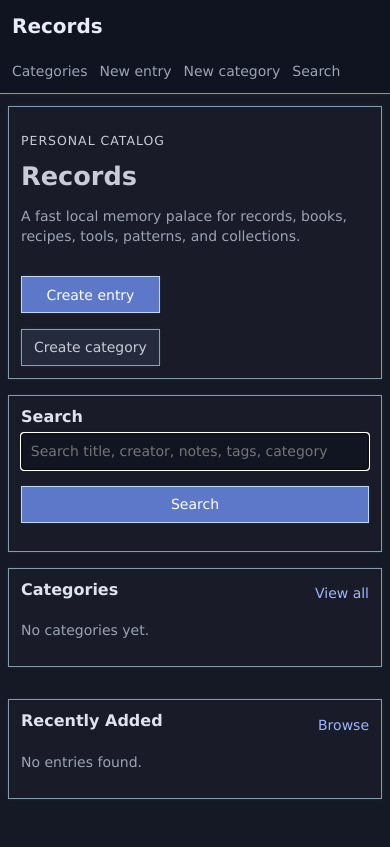
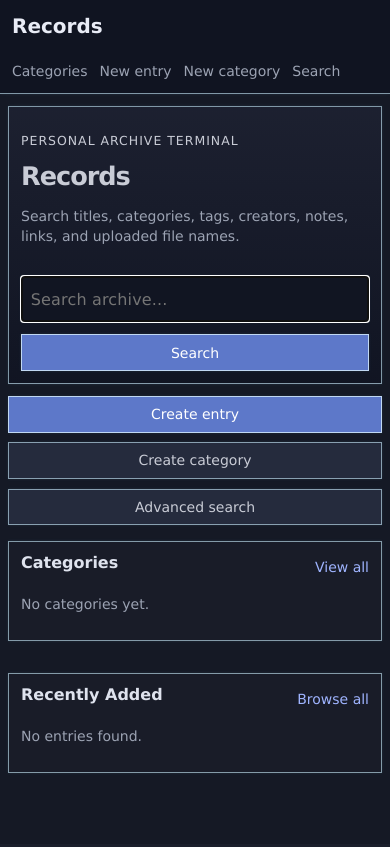
Before and after one commit to DrewRichard7/Records, a FastAPI app: page / in a window 390 px wide. After the commit the page ends 773 px from the top, so only its background shows below. Run offline with FastAPI, Linux system fonts and the light colour scheme; data that the repository does not hold is empty.

Commit message:
adjusted layout to focus search as primary feature, addressed bug with overflow in entry view

```diff
--- a/src/records/static/css/records.css
+++ b/src/records/static/css/records.css
@@ -15,14 +15,17 @@
 
 * { box-sizing: border-box; }
 
+html { overflow-x: hidden; }
+
 body {
   margin: 0;
   background: var(--bg);
   color: var(--text);
   font: 14px/1.45 Verdana, Geneva, sans-serif;
+  overflow-x: hidden;
 }
 
-a { color: var(--link); text-decoration: none; }
+a { color: var(--link); text-decoration: none; overflow-wrap: anywhere; }
 a:hover { text-decoration: underline; }
 
 h1, h2, h3 { margin: 0 0 .45rem; line-height: 1.15; }
@@ -56,6 +59,28 @@ h2 { font-size: 1rem; color: #dfe3ee; }
 .panel + .panel { margin-top: 1rem; }
 .narrow { max-width: 760px; }
 
+.search-console {
+  display: grid;
+  gap: 1rem;
+  background: linear-gradient(180deg, rgba(29, 33, 48, .98), rgba(17, 21, 34, .98));
+}
+.search-console.compact { gap: .75rem; }
+.search-console h1 { letter-spacing: -.04em; }
+.primary-search {
+  display: grid;
+  grid-template-columns: minmax(0, 1fr) auto;
+  gap: .75rem;
+  align-items: stretch;
+}
+.search-input {
+  min-height: 46px;
+  font-size: 1rem;
+  letter-spacing: .01em;
+  border-color: var(--line-strong);
+}
+.quick-actions { display: flex; flex-wrap: wrap; gap: .6rem; margin: .75rem 0 1rem; }
+.result-count { margin: .35rem 0 .6rem; }
+
 .hero, .page-title, .section-heading, .actions, .form-actions, .filterbar {
   display: flex;
   align-items: center;
@@ -63,6 +88,7 @@ h2 { font-size: 1rem; color: #dfe3ee; }
   gap: 1rem;
 }
 .actions, .form-actions, .section-heading { flex-wrap: wrap; }
+.page-title > div, .hero > div, .section-heading > * { min-width: 0; }
 .page-title { margin: .5rem 0 1rem; }
 .two-column { display: grid; grid-template-columns: minmax(0, 1fr) minmax(0, 1.35fr); gap: 1rem; margin-top: 1rem; }
 .detail-grid { display: grid; grid-template-columns: minmax(180px, 230px) minmax(0, 1fr) minmax(180px, 230px); gap: 1rem; align-items: start; }
@@ -163,18 +206,39 @@ textarea { resize: vertical; }
   padding: .55rem 0;
   border-bottom: 1px solid var(--line);
 }
+.sidebar-card .meta-row {
+  display: block;
+  padding: .7rem 0;
+}
+.sidebar-card .meta-row > * {
+  display: block;
+  max-width: 100%;
+}
+.sidebar-card .meta-row > span:first-child {
+  margin-bottom: .2rem;
+  font-size: .82rem;
+}
+.detail-row > *, .meta-row > * { min-width: 0; overflow-wrap: anywhere; }
+.meta-row strong { overflow-wrap: anywhere; }
 .detail-row > span:first-child, .meta-row > span:first-child { color: var(--muted); }
-.notes-block { margin-top: 1rem; white-space: pre-wrap; }
+.notes-block { margin-top: 1rem; white-space: pre-wrap; overflow-wrap: anywhere; }
 .error { color: #ffd4d8; background: #4a2027; border: 1px solid var(--line); padding: .6rem; border-radius: 0; box-shadow: var(--edge-shadow); }
 .search-preview:empty { display: none; }
 
 @media (max-width: 860px) {
   .topbar, .hero, .page-title { align-items: flex-start; flex-direction: column; }
+  .topbar { padding: .75rem 1rem; }
   .two-column, .detail-grid { grid-template-columns: 1fr; }
+  .primary-search { grid-template-columns: 1fr; }
+  .quick-actions { display: grid; grid-template-columns: 1fr; }
+  .archive-result { display: grid; grid-template-columns: 1fr; gap: .55rem; padding: .8rem; }
+  .archive-result .entry-summary { grid-template-columns: 1fr; gap: .25rem; }
+  .archive-result .entry-title, .archive-result .result-category, .archive-result .result-creator, .archive-result .tag-strip { grid-column: 1; grid-row: auto; }
+  .archive-result .result-category { color: #dbeeff; }
   .list-row, .entry-row, .entry-meta { align-items: flex-start; flex-direction: column; text-align: left; }
   .entry-meta { max-width: 100%; }
   .filterbar, .actions, .form-actions { align-items: stretch; flex-direction: column; }
-  .filterbar input, .filterbar select, .button, button { width: 100%; min-width: 0; }
+  .filterbar input, .filterbar select, .button, button:not(.link-button) { width: 100%; min-width: 0; }
   .detail-row, .meta-row { grid-template-columns: 1fr; gap: .2rem; }
 }
 
--- /dev/null
+++ b/src/records/static/js/records.js
@@ -0,0 +1,34 @@
+function primarySearch() {
+  return document.querySelector("[data-primary-search]");
+}
+
+function firstResultLink() {
+  return document.querySelector(".archive-result .entry-title");
+}
+
+document.addEventListener("keydown", (event) => {
+  const active = document.activeElement;
+  const isTyping = active instanceof HTMLInputElement || active instanceof HTMLTextAreaElement || active instanceof HTMLSelectElement;
+  const search = primarySearch();
+
+  if (event.key === "/" && !isTyping && search) {
+    event.preventDefault();
+    search.focus();
+    search.select();
+    return;
+  }
+
+  if (event.key === "Escape" && active === search) {
+    search.value = "";
+    search.dispatchEvent(new Event("search", { bubbles: true }));
+    return;
+  }
+
+  if (event.key === "Enter" && active === search && search.value.trim()) {
+    const link = firstResultLink();
+    if (link) {
+      event.preventDefault();
+      link.click();
+    }
+  }
+});
--- a/src/records/templates/base.html
+++ b/src/records/templates/base.html
@@ -11,6 +11,7 @@
   <meta name="apple-mobile-web-app-title" content="Records">
   <link rel="stylesheet" href="{{ url_for('static', path='css/records.css') }}">
   <script src="https://unpkg.com/htmx.org@2.0.4" defer></script>
+  <script src="{{ url_for('static', path='js/records.js') }}" defer></script>
 </head>
 <body>
   <header class="topbar">
--- a/src/records/templates/home.html
+++ b/src/records/templates/home.html
@@ -1,26 +1,24 @@
 {% extends "base.html" %}
 {% block title %}Records{% endblock %}
 {% block content %}
-<section class="hero panel">
+<section class="search-console panel">
   <div>
-    <p class="eyebrow">Personal catalog</p>
+    <p class="eyebrow">Personal archive terminal</p>
     <h1>Records</h1>
-    <p class="muted">A fast local memory palace for records, books, recipes, tools, patterns, and collections.</p>
+    <p class="muted">Search titles, categories, tags, creators, notes, links, and uploaded file names.</p>
   </div>
-  <div class="actions">
-    <a class="button" href="/entries/new">Create entry</a>
-    <a class="button secondary" href="/categories/new">Create category</a>
-  </div>
-</section>
-
-<section class="panel">
-  <h2>Search</h2>
-  <form class="filterbar" action="/search" method="get" hx-get="/search" hx-target="#home-results" hx-trigger="keyup changed delay:250ms from:input, submit">
-    <input type="search" name="q" placeholder="Search title, creator, notes, tags, category" value="{{ query }}" autofocus>
+  <form class="primary-search" action="/search" method="get" hx-get="/search" hx-target="#home-results" hx-trigger="keyup changed delay:150ms from:input, search, submit">
+    <input class="search-input" type="search" name="q" placeholder="Search archive..." value="{{ query }}" autocomplete="off" autocapitalize="none" spellcheck="false" autofocus data-primary-search>
     <button type="submit">Search</button>
   </form>
   <div id="home-results" class="search-preview"></div>
 </section>
+
+<div class="quick-actions">
+  <a class="button" href="/entries/new">Create entry</a>
+  <a class="button secondary" href="/categories/new">Create category</a>
+  <a class="button secondary" href="/search">Advanced search</a>
+</div>
 
 <div class="two-column">
   <section class="panel">
@@ -46,7 +44,7 @@
   <section class="panel">
     <div class="section-heading">
       <h2>Recently Added</h2>
-      <a href="/search">Browse</a>
+      <a href="/search">Browse all</a>
     </div>
     {% set entries = recent_entries %}
     {% include "partials/entry_list.html" %}
--- a/src/records/templates/partials/entry_list.html
+++ b/src/records/templates/partials/entry_list.html
@@ -1,16 +1,16 @@
 <div class="row-list">
   {% for entry in entries %}
-    <div class="entry-row" id="entry-{{ entry.id }}">
+    <div class="entry-row archive-result" id="entry-{{ entry.id }}">
       <div class="entry-summary">
+        {% if entry.category %}<a class="caption result-category" href="/categories/{{ entry.category.id }}">{{ entry.category.name }}</a>{% endif %}
         <a class="entry-title" href="/entries/{{ entry.id }}">{{ entry.title }}</a>
-        <span class="muted">{{ entry.creator }}</span>
+        <span class="muted result-creator">{{ entry.creator or "Unknown creator" }}</span>
         <div class="tag-strip compact">
           {% for tag in split_tags(entry.tags) %}<a class="tag" href="/search?tag={{ tag|urlencode }}">{{ tag }}</a>{% endfor %}
         </div>
       </div>
       <div class="entry-meta">
         {% if entry.document_filename %}<span class="pill">File</span>{% endif %}
-        {% if entry.category %}<a href="/categories/{{ entry.category.id }}">{{ entry.category.name }}</a>{% endif %}
         <span class="muted">{{ entry.created_at|date }}</span>
         <form action="/entries/{{ entry.id }}/delete" method="post" hx-post="/entries/{{ entry.id }}/delete" hx-target="#entry-{{ entry.id }}" hx-swap="outerHTML" hx-confirm="Delete this entry?">
           <button class="link-button danger" type="submit">Delete</button>
--- a/src/records/templates/partials/search_results.html
+++ b/src/records/templates/partials/search_results.html
@@ -1,2 +1,2 @@
-<p class="muted caption">{{ entries|length }} result{{ '' if entries|length == 1 else 's' }}</p>
+<p class="muted caption result-count">{{ entries|length }} result{{ '' if entries|length == 1 else 's' }}</p>
 {% include "partials/entry_list.html" %}
```
Also changed, not shown: other parts of src/records/static/css/records.css (+20 -3 lines), src/records/repo.py (+24 -5 lines), src/records/templates/search.html (+4 -4 lines).
